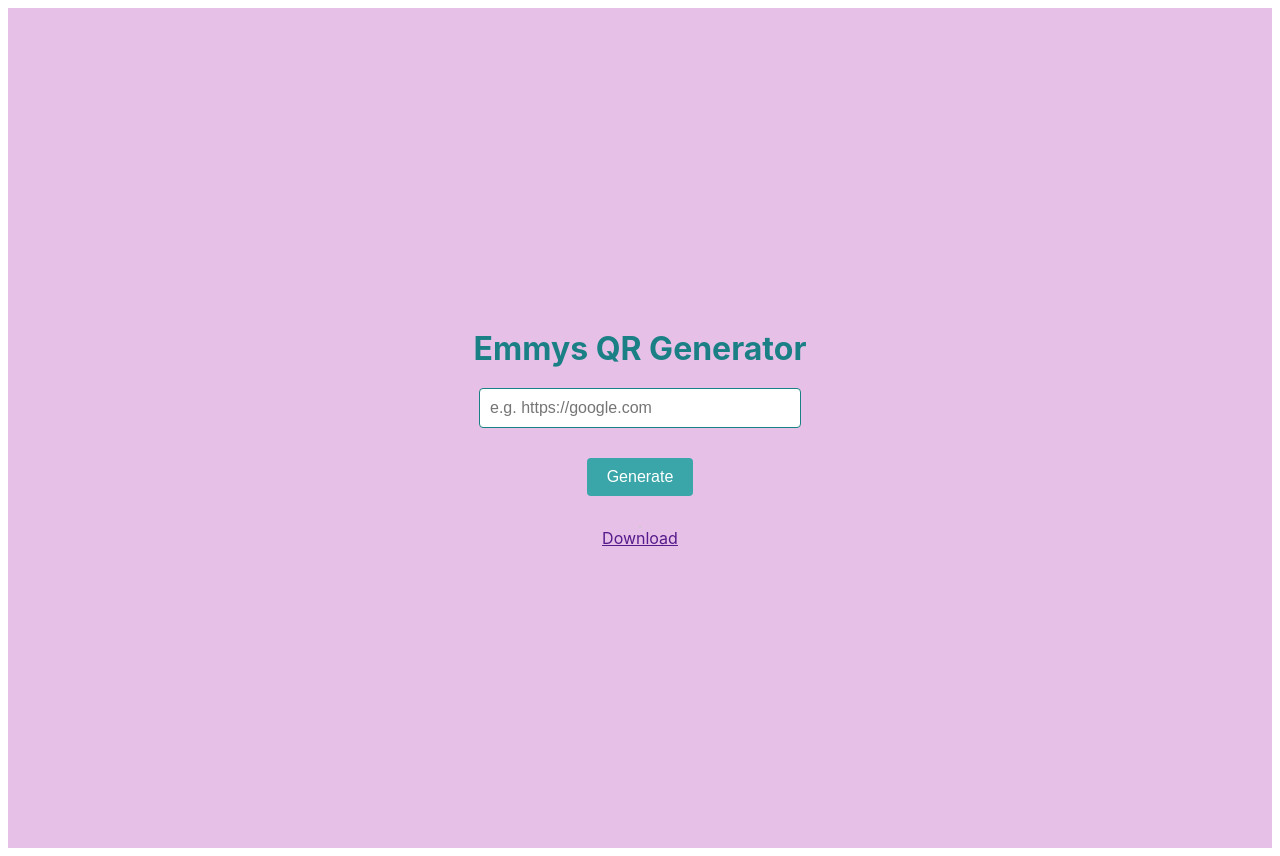
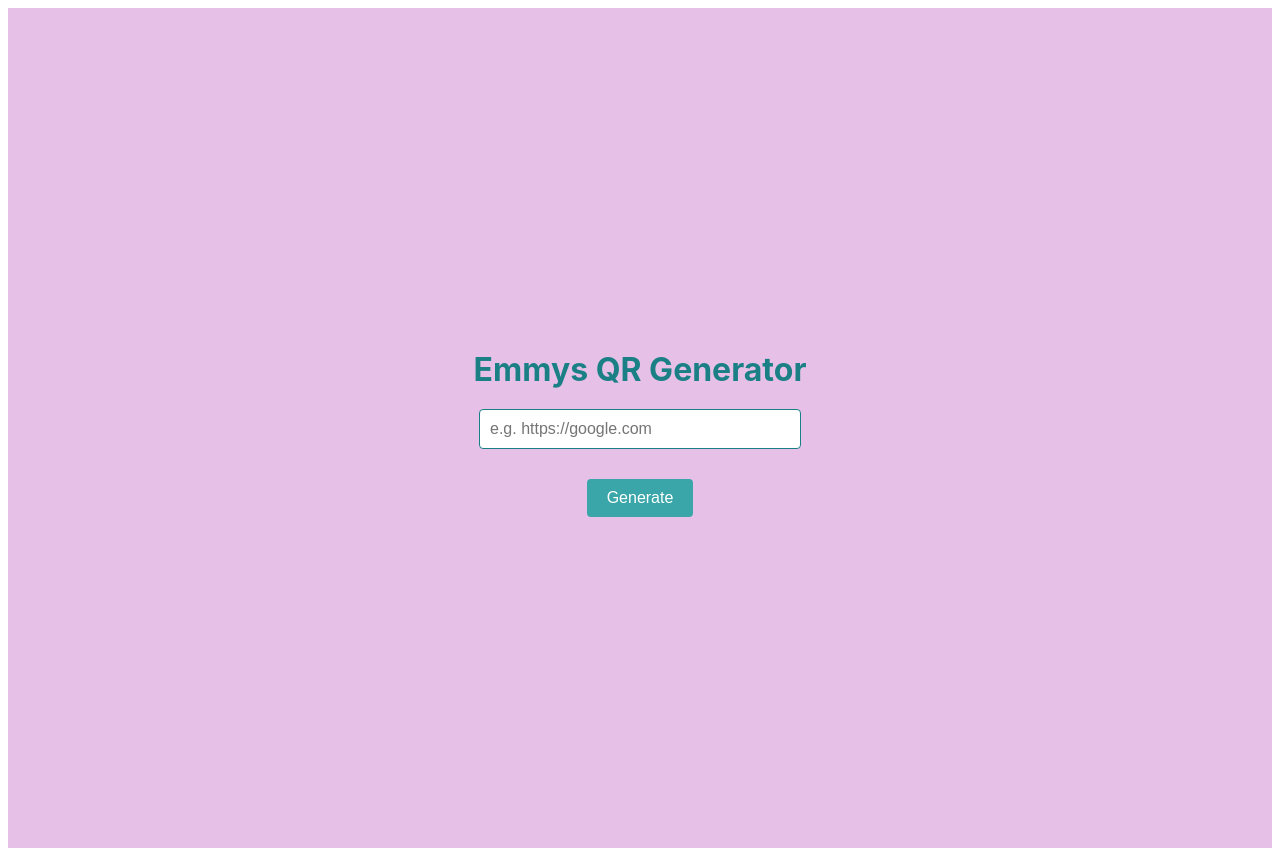
Before and after one commit to Technigo/project-custom-hooks-qr-code-generator-vite, a React (Vite) app: page / in a window 1280 px wide. Built offline with nearby package versions, Linux system fonts and the light colour scheme.

Commit message:
added some buttons and states

```diff
--- a/src/components/QrExample.jsx
+++ b/src/components/QrExample.jsx
@@ -3,9 +3,11 @@
 // Delete once finished, you will work directly wkithin the app ;)
 import QRCode from "qrcode";
 import { useState } from "react";
+
 export const QrExample = () => {
   const [url, setUrl] = useState("");
   const [qr, setQr] = useState("");
+  const [qrGenerated, setQrGenerated] = useState(false);
 
   const GenerateQRCode = () => {
     QRCode.toDataURL(
@@ -23,8 +25,14 @@ export const QrExample = () => {
 
         console.log(url);
         setQr(url);
+        setQrGenerated(true);
       }
     );
+  };
+
+  const resetInputField = () => {
+    setUrl("");
+    setQrGenerated(false);
   };
 
   return (
@@ -37,12 +45,15 @@ export const QrExample = () => {
         onChange={(e) => setUrl(e.target.value)}
       />
       <button onClick={GenerateQRCode}>Generate</button>
-      <>
-        <img src={qr} />
-        <a href={qr} download="qrcode.png">
-          Download
-        </a>
-      </>
+      {qrGenerated && (
+        <>
+          <img src={qr} />
+          <a href={qr} download="qrcode.png">
+            <button>Download</button>
+          </a>
+          <button onClick={resetInputField}>Create new QR code</button>
+        </>
+      )}
     </div>
   );
 };
```
